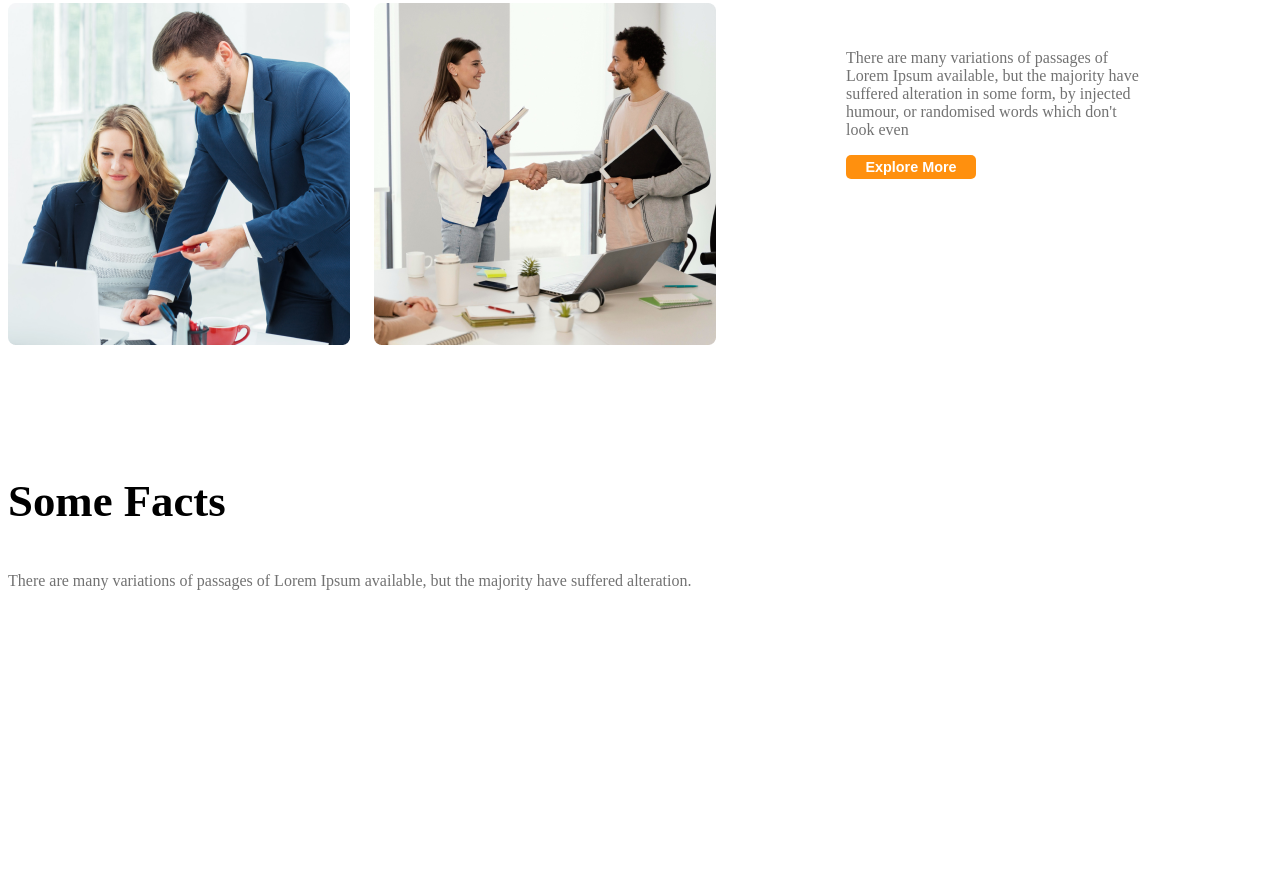
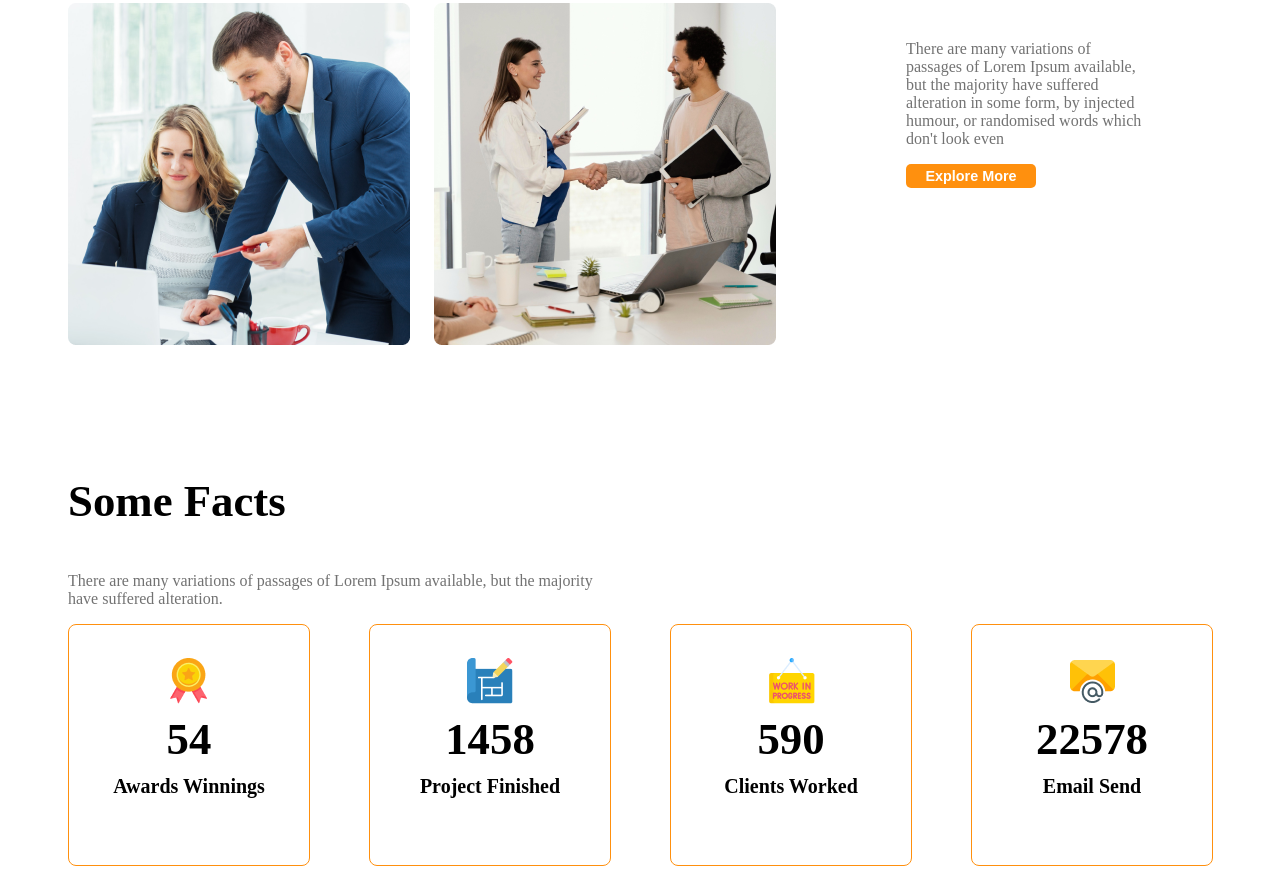
Before and after one commit to RabeyaKhatun1/g3-architect-website, a plain HTML site: page index.html in a window 1280 px wide. Shown: the part 1592-2466 px from the top of the page. Before the commit the page ends 2359 px from the top, so only its background shows below. Drawn offline with Linux system fonts and the light colour scheme.

Commit message:
added some facts section

```diff
--- a/index.html
+++ b/index.html
@@ -52,27 +52,35 @@ Group of Architects
        <!-- some facts -->
         <section class="some-facts">
          <h3 class="section-title">Some Facts</h3>
-         <p class="text-light-gray">There are many variations of passages of Lorem Ipsum available, but the majority have suffered alteration.</p>
+         <p class="text-light-gray fact-description">There are many variations of passages of Lorem Ipsum available, but the majority have suffered alteration.</p>
          <div class="facts-container">
-          <div class="facts">
-            <img src="images/icons/" alt="" class="fact-icon">
-            <h4 class="fact-number"></h4>
-            <h5 class="fact-name"></h5>
+          <div class="facts-card">
+          <div>
+              <img src="images/icons/ribon.png" alt="" class="fact-icon">
+            <h4 class="fact-number">54</h4>
+            <h5 class="fact-name">Awards Winnings</h5>
           </div>
-          <div class="facts">
-            <img src="" alt="" class="fact-icon">
-            <h4 class="fact-number"></h4>
-            <h5 class="fact-name"></h5>
           </div>
-          <div class="facts">
-            <img src="" alt="" class="fact-icon">
-            <h4 class="fact-number"></h4>
-            <h5 class="fact-name"></h5>
+          <div class="facts-card">
+            <div>
+              <img src="images/icons/projects.png" alt="" class="fact-icon">
+            <h4 class="fact-number">1458</h4>
+            <h5 class="fact-name">Project Finished</h5>
+            </div>
           </div>
-          <div class="facts">
-            <img src="" alt="" class="fact-icon">
-            <h4 class="fact-number"></h4>
-            <h5 class="fact-name"></h5>
+          <div class="facts-card">
+            <div>
+              <img src="images/icons/customers.png" alt="" class="fact-icon">
+            <h4 class="fact-number">590</h4>
+            <h5 class="fact-name">Clients Worked</h5>
+            </div>
+          </div>
+          <div class="facts-card">
+            <div>
+            <img src="images/icons/email.png" alt="" class="fact-icon">
+            <h4 class="fact-number">22578</h4>
+            <h5 class="fact-name">Email Send</h5>
+            </div>
           </div>
          </div>
         </section>
--- a/styles/architect.css
+++ b/styles/architect.css
@@ -40,7 +40,8 @@ border-radius: 8px;
 }
 main{
   max-width: 1440px;
-  margin: 0 auto;
+  /* margin: 0 auto; */
+  margin-left:60px;
 }
 main>section{
   margin-top:130px ;
@@ -119,7 +120,37 @@ font-weight: 700;
   font-size: 0.9rem;
   font-weight: 700;
 }
+/* facts related section start */
+.facts-container{
 
+display: grid;
+grid-template-columns: repeat(4, 1fr);
+}
+.facts-card{
+border: 1px solid #FF900E;
+border-radius: 8px;
+display: flex;
+justify-content: center;
+align-items: center;
+text-align: center;
+  width: 240px;
+  height: 240px;
+
+}
+.fact-number{
+  font-size: 2.8rem;
+  font-weight: 600;
+  margin-top: 5px;
+  margin-bottom: 10px;
+}
+.fact-name{
+  font-size: 1.25rem;
+  font-weight: 600;
+  margin-top: 10px;
+}
+.fact-description{
+max-width: 540px;
+}
 
 
 /* responsive media query
```
